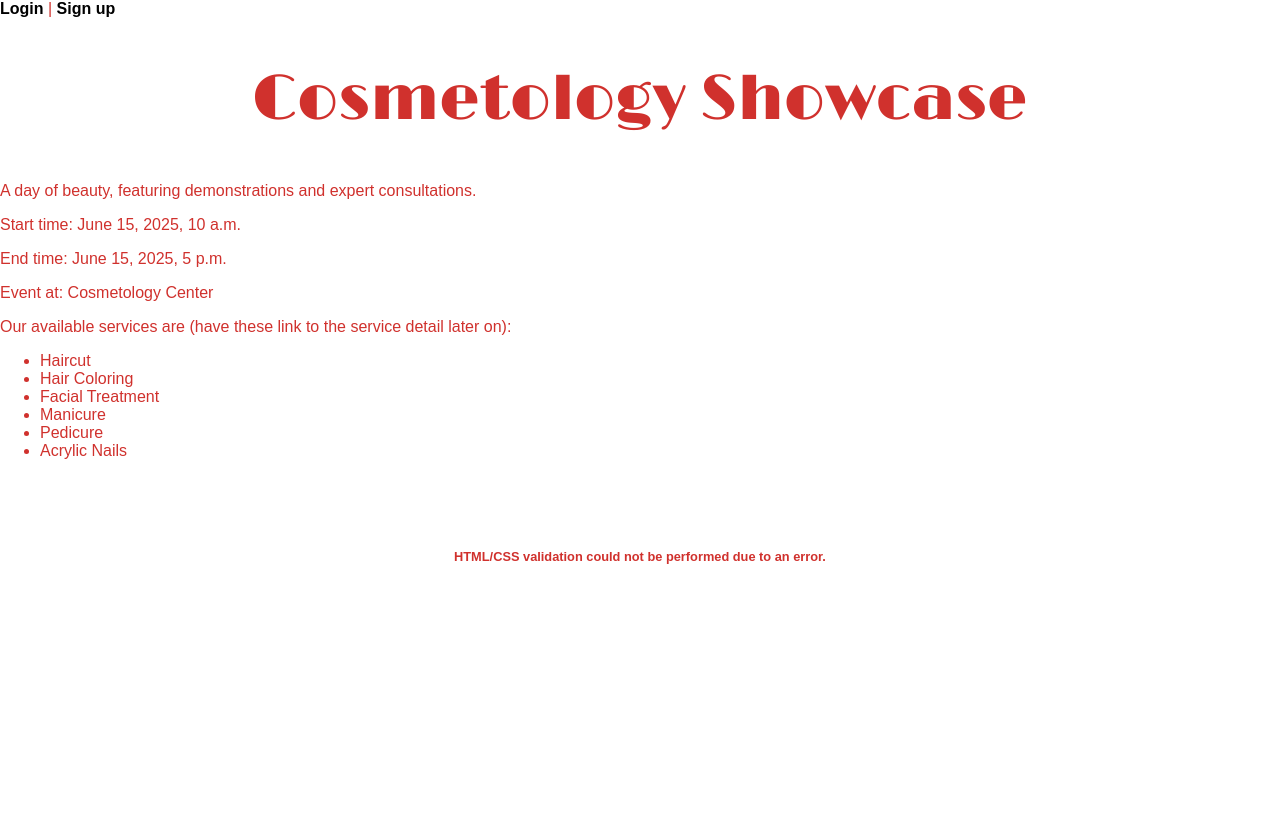
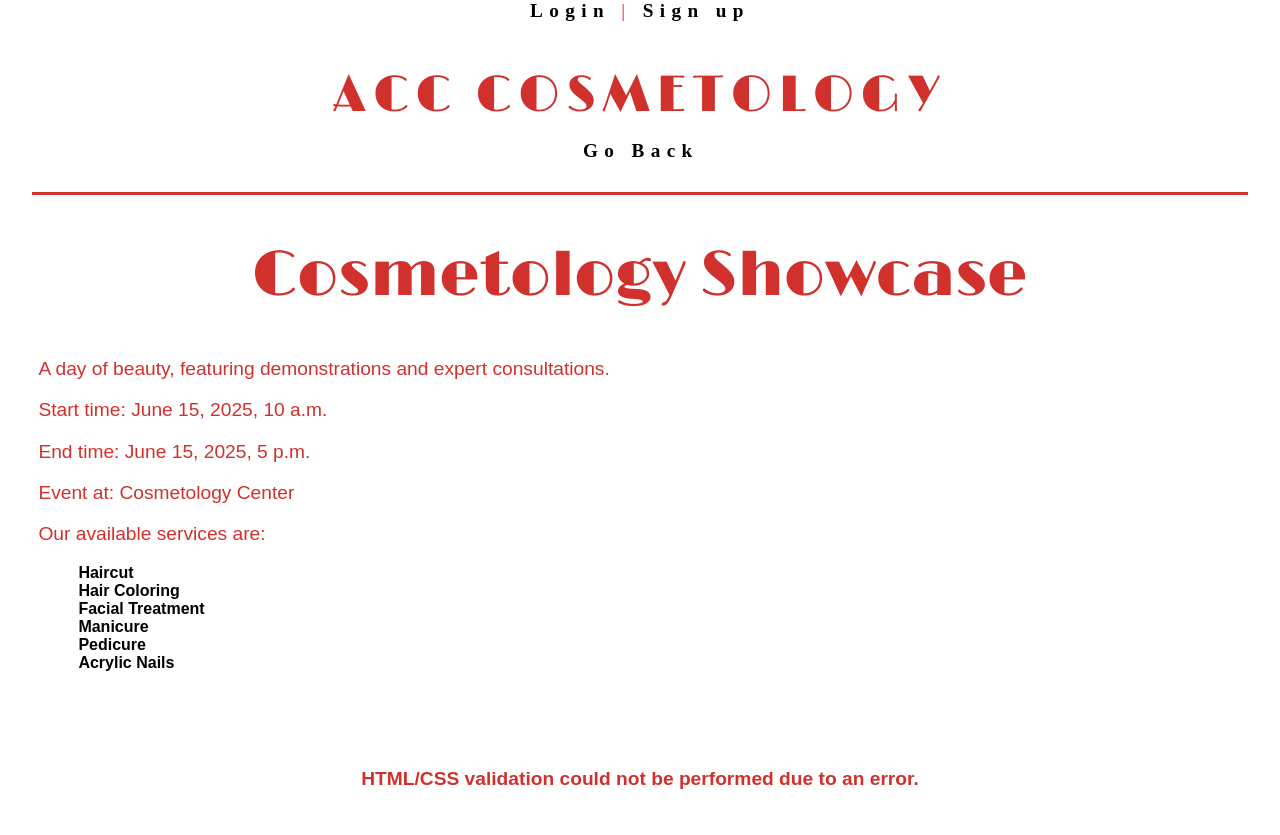
Before and after one commit to ACCDjangoGirls/cosmetology_webapp, a Django app: page /event_detail/1 in a window 1280 px wide. Before the commit the page ends 564 px from the top, so only its background shows below. Run offline with Django 5.2, Linux system fonts and the light colour scheme; data comes from the database, SQL or seed files in the repository; some web fonts are replaced.

Commit message:
all html is clean and its working

```diff
--- a/core/templates/core/appointment_cancel.html
+++ b/core/templates/core/appointment_cancel.html
@@ -1,10 +1,12 @@
 {% extends 'base.html' %}
 
 {% block content %}
+<div style="padding-left: 3vw;">
   <h1>Are you sure you want to cancel this appointment?</h1>
   <form method="post">
     {% csrf_token %}
     <input type="submit" value="Yes, cancel it">
     <a href="{% url 'Cosmetology:user_appointments' %}">No, go back</a>
   </form>
+  </div>
 {% endblock %}
--- a/core/templates/core/appointment_create.html
+++ b/core/templates/core/appointment_create.html
@@ -4,6 +4,7 @@
 
 {%block content%}
 <h1>Book appointment for {{event.name}}</h1>
+<div style="padding-left: 3vw;">
 <p>Event details: {{event.description}}</p>
 <p>Start time: {{event.start_time_and_date}}</p>
 <p>End time: {{event.end_time}}</p>
@@ -14,4 +15,5 @@
         {{form.as_p}}
         <input type="submit"/>
     </form>
+</div>
 {% endblock %}
--- a/core/templates/core/appointment_edit.html
+++ b/core/templates/core/appointment_edit.html
@@ -8,7 +8,7 @@
 {%else%}
 <h1> Edit Appointment for {{event.name}}</h1>
 {%endif%}
-<h1>Edit appointment for {{event.name}}</h1>
+<div style="padding-left: 3vw;">
 <p>Event details: {{event.description}}</p>
 <p>Start time: {{event.start_time_and_date}}</p>
 <p>End time: {{event.end_time}}</p>
@@ -21,4 +21,5 @@
         {{form.as_p}}
         <input type="submit"/>
     </form>
+</div>
 {% endblock %}
--- a/core/templates/core/event_delete.html
+++ b/core/templates/core/event_delete.html
@@ -4,9 +4,11 @@
 
 {%block content%}
 <h1> Event deletion (Admin)</h1>
+<div style="padding-left: 3vw;">
 <form method="post">
     {% csrf_token %}
     <p>Are you sure you want to delete "{{ object }}"?</p>
     <input type="submit" value="Yes, delete this event">
 </form>
+</div>
 {% endblock %}
--- a/core/templates/core/event_detail.html
+++ b/core/templates/core/event_detail.html
@@ -1,6 +1,9 @@
 {% extends 'base.html' %}
 
 {%block content%}
+<nav>
+  <!--<div><img src="css/Images/nobacklog.png" alt="Logo" style="width: 80%;"></div>-->
+  <section>
       <div>
         <!--<div><img src="css/Images/nobacklog.png" alt="Logo" style="width: 80%;"></div>-->
         {% if user.is_authenticated %}
@@ -15,19 +18,28 @@
           <a href="{% url 'account_signup' %}?next={{ request.path }}">Sign up</a>
         {% endif %}
       </div>
+      <h2 style="font-size: 4vw; margin-bottom: 0vw;">ACC COSMETOLOGY</h2>
+      <ul style="margin-top: 1vw; margin-bottom: 1vw; color: #D0312D;">
+      <li style="display: inline-block; padding-right: 3vw;"><a href="{% url 'Cosmetology:index' %}">Go Back</a></li>
+      </ul>
+  </section>
+</nav>
+<div style="padding-top: 13vw;">
+<div class="section-divider"></div>
 
 
 
  <h1>{{event.name}}</h1>
+ <div style="padding-left: 3vw;">
  <p>{{event.description}}</p>
  <p>Start time: {{event.start_time_and_date}}</p>
  <p>End time: {{event.end_time}}</p>
  <p>Event at: {{event.event_location}}</p>
- <p> Our available services are (have these link to the service detail later on):
+ <p> Our available services are:
     {% if event.services.all %}
       <ul>
         {% for service in event.services.all %}
-            <li>{{ service.name }}</li> {%comment%} have this link to the service detail later on {%endcomment%}
+            <li style="list-style: none;"> <a href="{% url 'Cosmetology:user_appointment_pick_event_create'%}">{{ service.name }}</a></li>
         {% endfor %}
       </ul>
     {% else %}
@@ -42,6 +54,6 @@
   {% endif %}
 
 
-
+</div>
 
 {% endblock %}
--- a/core/templates/core/event_edit.html
+++ b/core/templates/core/event_edit.html
@@ -4,9 +4,11 @@
 
 {%block content%}
 <h1>Event Edit (Admin)</h1>
+<div style="padding-left: 3vw;">
     <form method="POST">
         {% csrf_token %}
         {{form.as_p}}
         <input type="submit"/>
     </form>
+</div>
 {% endblock %}
--- a/core/templates/core/event_select.html
+++ b/core/templates/core/event_select.html
@@ -4,7 +4,7 @@
 
 {%block content%}
 <h1>Select Event</h1>
-
+<div style="padding-left: 3vw;">
 <form method="post">
     {% csrf_token %}
 
@@ -16,5 +16,5 @@
     </select>
     <button type="submit">You're so close!</button>
 </form>
-
+</div>
 {% endblock %}
--- a/core/templates/core/home_placeholder.html
+++ b/core/templates/core/home_placeholder.html
@@ -55,6 +55,7 @@
             <li style="display: inline-block; padding-right: 3vw;"><a href="#services">Services</a></li>
             <li style="display: inline-block; padding-right: 3vw;"><a href="#events">Events</a></li>
             <li style="display: inline-block; padding-right: 3vw;"><a href="#contact">Contact Us</a></li>
+            <li style="display: inline-block; padding-right: 3vw;"><a href="{% url 'Cosmetology:reviews' %}">Reviews</a></li>
             </ul>
     </nav>
 <section style="padding-top: 13vw;">
--- a/core/templates/core/reviews.html
+++ b/core/templates/core/reviews.html
@@ -3,7 +3,6 @@
 {% block content %}
 
 <div>
-  <!--<div><img src="css/Images/nobacklog.png" alt="Logo" style="width: 80%;"></div>-->
   {% if user.is_authenticated %}
   <form method="post" action="{% url 'account_logout' %}?next={{ request.path }}" class="topleft">
       {% csrf_token %}
@@ -19,6 +18,7 @@
 
 
 <h2>Reviews for ACC's Cosmetology</h2>
+<div style="padding-left: 3vw;">
 {% if user.is_authenticated %}
 <p>Write a review: </p>
 <form method="post" action="{% url 'Cosmetology:review_add'%}">
@@ -51,5 +51,5 @@
 {% else %}
   <p>No reviews yet</p>
 {% endif %}
-
+</div>
 {% endblock %}
--- a/core/templates/core/service_delete.html
+++ b/core/templates/core/service_delete.html
@@ -4,9 +4,11 @@
 
 {%block content%}
 <h1> Service deletion (Admin)</h1>
+<div style="padding-left: 3vw;">
 <form method="post">
     {% csrf_token %}
     <p>Are you sure you want to delete "{{ object }}"?</p>
     <input type="submit" value="Yes, delete this service">
 </form>
+</div>
 {% endblock %}
--- a/core/templates/core/service_edit.html
+++ b/core/templates/core/service_edit.html
@@ -4,9 +4,11 @@
 
 {%block content%}
 <h1>Service Edit (Admin)</h1>
+<div style="padding-left: 3vw;">
     <form method="POST">
         {% csrf_token %}
         {{form.as_p}}
         <input type="submit"/>
     </form>
+    </div>
 {% endblock %}
--- a/core/templates/core/service_provider_add.html
+++ b/core/templates/core/service_provider_add.html
@@ -4,9 +4,11 @@
 
 {%block content%}
 <h1>Service Provider Creation (Admin)</h1>
+<div style="padding-left: 3vw;">
     <form method="POST">
         {% csrf_token %}
         {{form.as_p}}
         <input type="submit"/>
     </form>
+</div>
 {% endblock %}
--- a/core/templates/core/service_provider_delete.html
+++ b/core/templates/core/service_provider_delete.html
@@ -4,9 +4,11 @@
 
 {%block content%}
 <h1> Service Provider deletion (Admin)</h1>
+<div style="padding-left: 3vw;">
 <form method="post">
     {% csrf_token %}
     <p>Are you sure you want to delete "{{ object }}"?</p>
     <input type="submit" value="Yes, delete this service provider">
 </form>
+</div>
 {% endblock %}
--- a/core/templates/core/service_provider_edit.html
+++ b/core/templates/core/service_provider_edit.html
@@ -4,9 +4,11 @@
 
 {%block content%}
 <h1>Service Provider Edit (Admin)</h1>
+<div style="padding-left: 3vw;">
     <form method="POST">
         {% csrf_token %}
         {{form.as_p}}
         <input type="submit"/>
     </form>
+</div>
 {% endblock %}
--- a/core/templates/core/service_providers.html
+++ b/core/templates/core/service_providers.html
@@ -17,6 +17,7 @@
 </div>
 
 <h2>Our Service Providers:</h2>
+<div style="padding-left: 3vw;">
 {% if serviceprofessional_list %}
     <ul>
       {% for i in serviceprofessional_list %}
@@ -41,5 +42,5 @@
 {% if user.is_superuser %}
 <a href="{% url 'Cosmetology:service_provider_add'%}">Create a service provider</a>
 {%endif%}
-
+</div>
 {% endblock %}
--- a/static/base.css
+++ b/static/base.css
@@ -22,6 +22,10 @@
   font-size: 1.5vw;
   background-color: white;
   color: #D0312D;
+}
+
+p {
+  font-size: 1.5vw;
 }
 
 /*Animation*/
--- a/templates/registration/login.html
+++ b/templates/registration/login.html
@@ -1,5 +1,5 @@
 {% extends "base.html" %}
-<body style="padding-left: 3vw;"">
+<body style="padding-left: 3vw;">
 {% block content %}
 
 {% if form.errors %}
```
Also changed, not shown: core/templates/core/admin_user_appointments.html (+7 -20 lines), core/templates/core/practiceslideshow.html (deleted, +0 -21 lines), core/templates/core/user_appointments.html (+22 -2 lines). Lines whose indentation alone changed are shown as unchanged.
